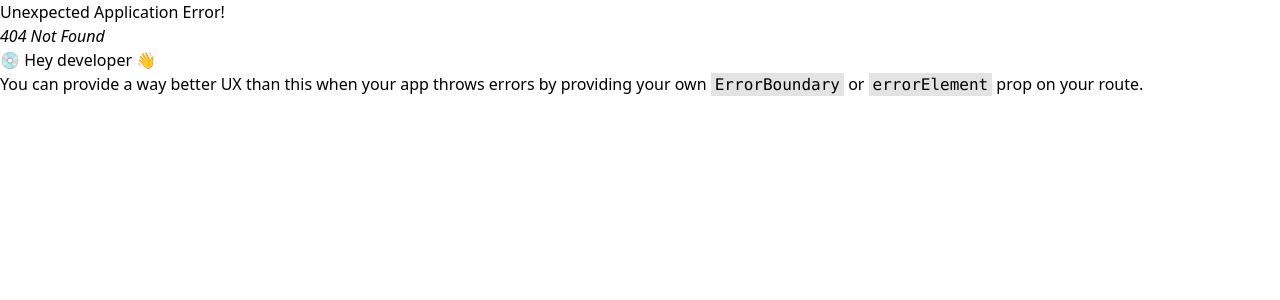
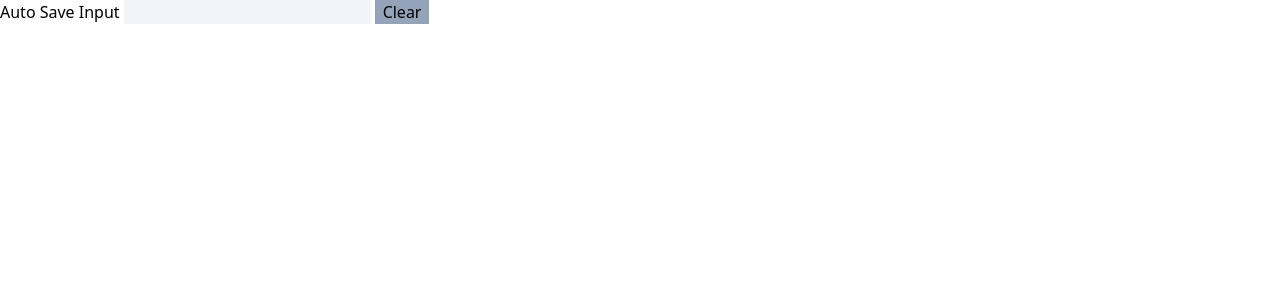
Before and after one commit to danishagarwal/React-Practice, a React (Create React App) app: page /autosaveinput in a window 1280 px wide. Before the commit this address had no page. Shown: the top 300 px of the page. Built offline with nearby package versions, Linux system fonts and the light colour scheme.

Commit message:
AutoSaveInput

```diff
--- a/src/App.js
+++ b/src/App.js
@@ -24,6 +24,7 @@ import History from "./components/websitePrac/History";
 import Api from "./components/websitePrac/Api";
 import GetRealNumber from "./components/websitePrac/GetRealNumber";
 import MyNumbers from "./components/websitePrac/MyNumbers";
+import AutoSaveInput from "./components/NamasteReactInterviewPrep/AutoSaveInput";
 
 const appRouter = createBrowserRouter([
   {
@@ -125,6 +126,11 @@ const appRouter = createBrowserRouter([
     path: "/counterTimer",
     element: <CounterTimer />,
   },
+  // Namaste React Interview Prac
+  {
+    path: "/autosaveinput",
+    element: <AutoSaveInput />,
+  },
 ]);
 
 function App() {
--- /dev/null
+++ b/src/components/NamasteReactInterviewPrep/AutoSaveInput.js
@@ -0,0 +1,39 @@
+import React, { useEffect, useState } from "react";
+
+const AutoSaveInput = () => {
+  const [value, setValue] = useState("");
+
+  useEffect(() => {
+    const saved = localStorage.getItem("inputValue");
+    console.log(saved);
+    if (saved) {
+      setValue(saved);
+    }
+  }, []);
+
+  useEffect(() => {
+    localStorage.setItem("inputValue", value);
+  }, [value]);
+
+  const click = () => {
+    setValue("");
+    localStorage.removeItem("inputValue");
+  };
+
+  return (
+    <div>
+      Auto Save Input
+      <input
+        className="bg-slate-100 px-2 mx-1"
+        type="text"
+        value={value}
+        onChange={(e) => setValue(e.target.value)}
+      />
+      <button className="bg-slate-400 px-2" onClick={click}>
+        Clear
+      </button>
+    </div>
+  );
+};
+
+export default AutoSaveInput;
```
